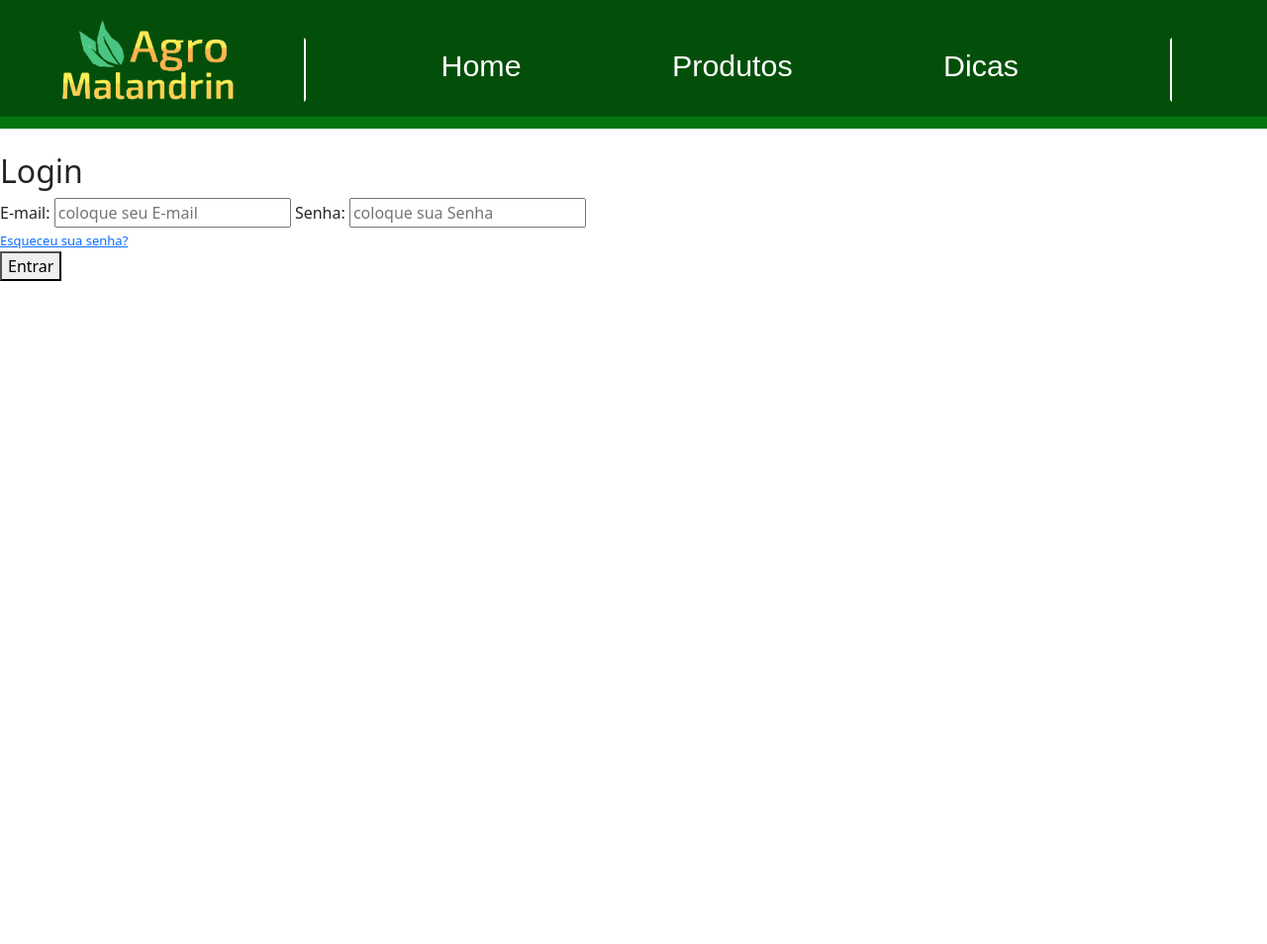
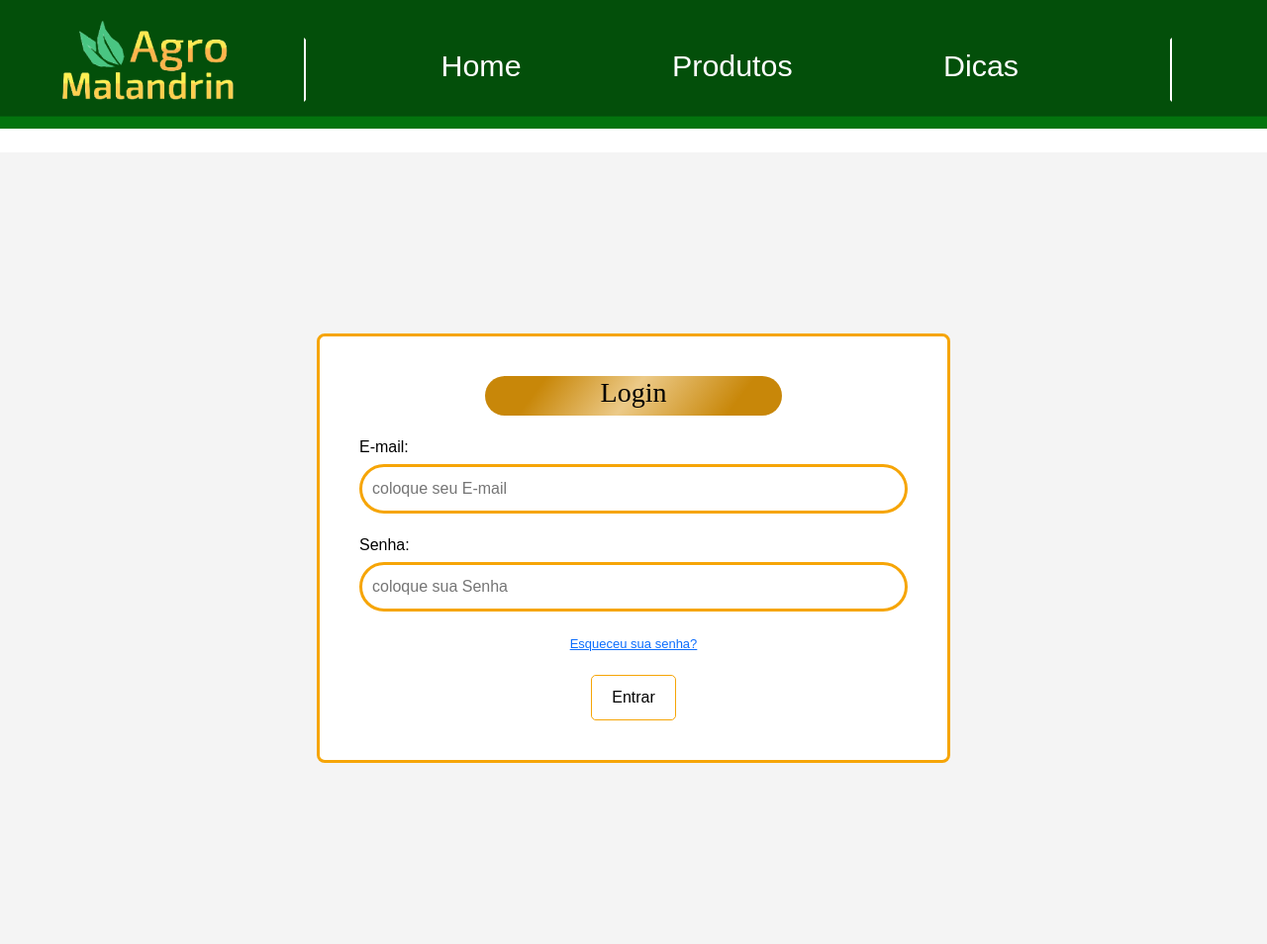
Before and after one commit to VictorH131/Projeto_AgroMalandrin_new, a PHP site: page /includes/login.php in a window 1280 px wide. Shown: the whole page at 99% size. Before the commit the page ends 284 px from the top, so only its background shows below. Run offline with PHP 8.4, Linux system fonts and the light colour scheme; some libraries are stand-ins or nearby versions.

Commit message:
tabela de login esta arrumada

```diff
--- a/estilos/estilo2.css
+++ b/estilos/estilo2.css
@@ -803,3 +803,93 @@ margin-bottom: 50px;
 text-decoration: none;
 color: white;
 }
+
+
+/* config login */
+
+#pag_login #login {
+    font-family: Arial, sans-serif;
+    background-color: #f4f4f4;
+    display: flex;
+    justify-content: center;
+    align-items: center;
+    height: 100vh;
+}
+
+
+#pag_login  .tableLogin {
+    border-radius: 8px;
+}
+
+
+#pag_login  .tableLogin {
+    background-color: #ffffff;
+    border: 3px solid #F6A507;
+    width: 50%;
+    padding: 40px;
+    display: flex;
+    flex-direction: column;
+    justify-content: center;
+    align-items: center;
+    color: rgb(0, 0, 0);
+}
+
+#pag_login  .tableLogin h2 {
+    margin-bottom: 20px;
+    font-size: 28px;
+    font-family: 'Inria Serif', serif;
+    color: rgb(0, 0, 0);
+    background: rgb(200,135,9);
+background: linear-gradient(307deg, rgba(200,135,9,1) 17%, rgba(236,202,136,1) 51%, rgba(200,135,9,1) 81%);
+    text-align: center;
+    border-radius: 30px;
+    height: 40px;
+    width: 300px;
+}
+
+#pag_login  .tableLogin form {
+    width: 100%;
+    display: flex;
+    flex-direction: column;
+    align-items: center;
+}
+
+#pag_login  .tableLogin label {
+    align-self: flex-start;
+    margin-bottom: 5px;
+}
+
+#pag_login  .tableLogin input {
+    width: 100%;
+    padding: 10px;
+    margin-bottom: 20px;
+    border: none;
+    border-radius: 30px;
+    outline: none;
+    color: #595959;
+    border: 3px solid #F6A507;
+}
+
+
+#pag_login  .tableLogin button {
+    padding: 10px 20px;
+    background-color: #fff;
+    color: #000;
+    border: solid 1px #F6A507;
+    border-radius: 5px;
+    cursor: pointer;
+    font-size: 16px;
+    margin-top: 20px;
+    transition: background-color 0.3s ease, transform 0.3s ease;
+}
+
+#pag_login  .tableLogin button:hover {
+
+    border: solid 2px #F6A507;
+    transform: scale(1.1); /* Aumenta o botão em 10% */
+}
+
+#pag_login  .tableLogin button:active {
+    transform: scale(0.95); /* Efeito de clique */
+    background-color: #FCDCB7;
+}
--- a/includes/login.php
+++ b/includes/login.php
@@ -80,7 +80,7 @@ include 'internal/header.php'; // Ajuste o caminho conforme necessário
     <script src="https://cdnjs.cloudflare.com/ajax/libs/js-sha512/0.8.0/sha512.min.js"></script>
 </head>
 
-<body>
+<body id="pag_login">
     <div id="login">
         <div class="tableLogin">
             <h2>Login</h2>
```
